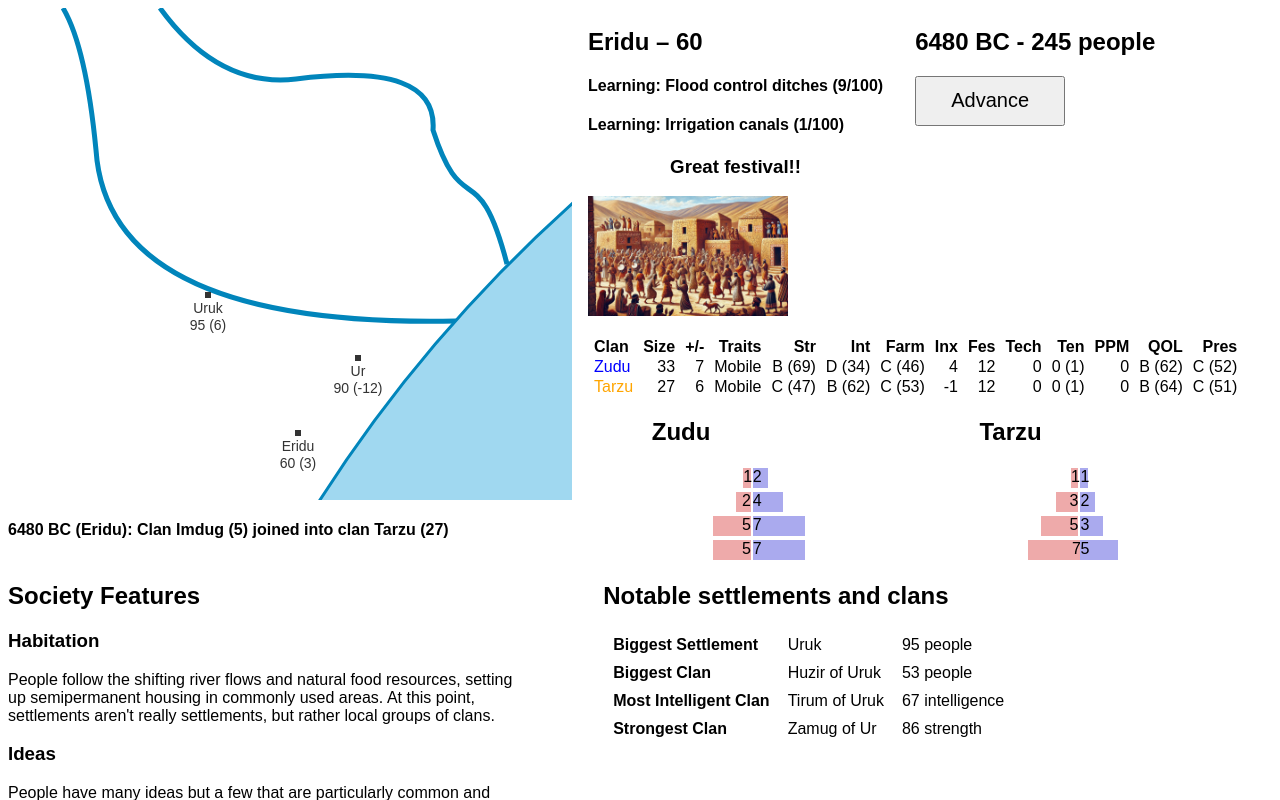
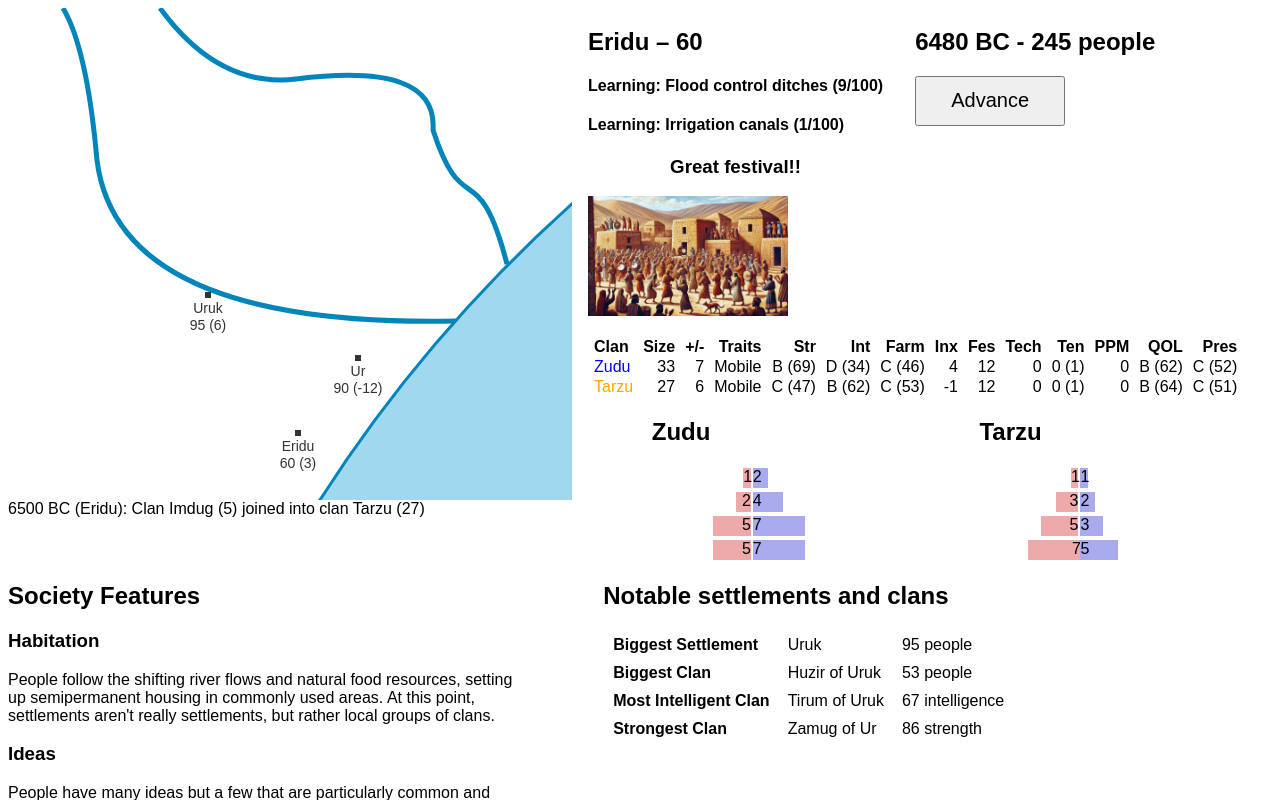
Before and after one commit to dmandelin/world2, a SvelteKit app: page / in a window 1280 px wide. Both pictures are taken after a click on the button "Advance". Shown: the top 800 px of the page. Built offline with nearby package versions, Linux system fonts and the light colour scheme.

Commit message:
Reversed log order and made more compact.

```diff
--- a/src/model/annals.ts
+++ b/src/model/annals.ts
@@ -8,7 +8,7 @@ export class Annals {
     constructor(readonly world?: World) {}
 
     get year() {
-        return this.world?.year ?? new Year();
+        return this.world?.year.clone() ?? new Year();
     }
 
     log(text: string, settlement?: Settlement) {
--- a/src/routes/+page.svelte
+++ b/src/routes/+page.svelte
@@ -96,8 +96,8 @@
 <div class="mapRow">
     <div>
         <Map bind:selection={selectedSettlement} />
-        {#each data.annals as record}
-            <h4>{record.year}{record.settlement ? ` (${record.settlement.name})` : ''}: {record.text}</h4>
+        {#each data.annals.toReversed() as record}
+            <div class="record">{record.year}{record.settlement ? ` (${record.settlement.name})` : ''}: {record.text}</div>
         {/each}
     </div>
     <div>
```
